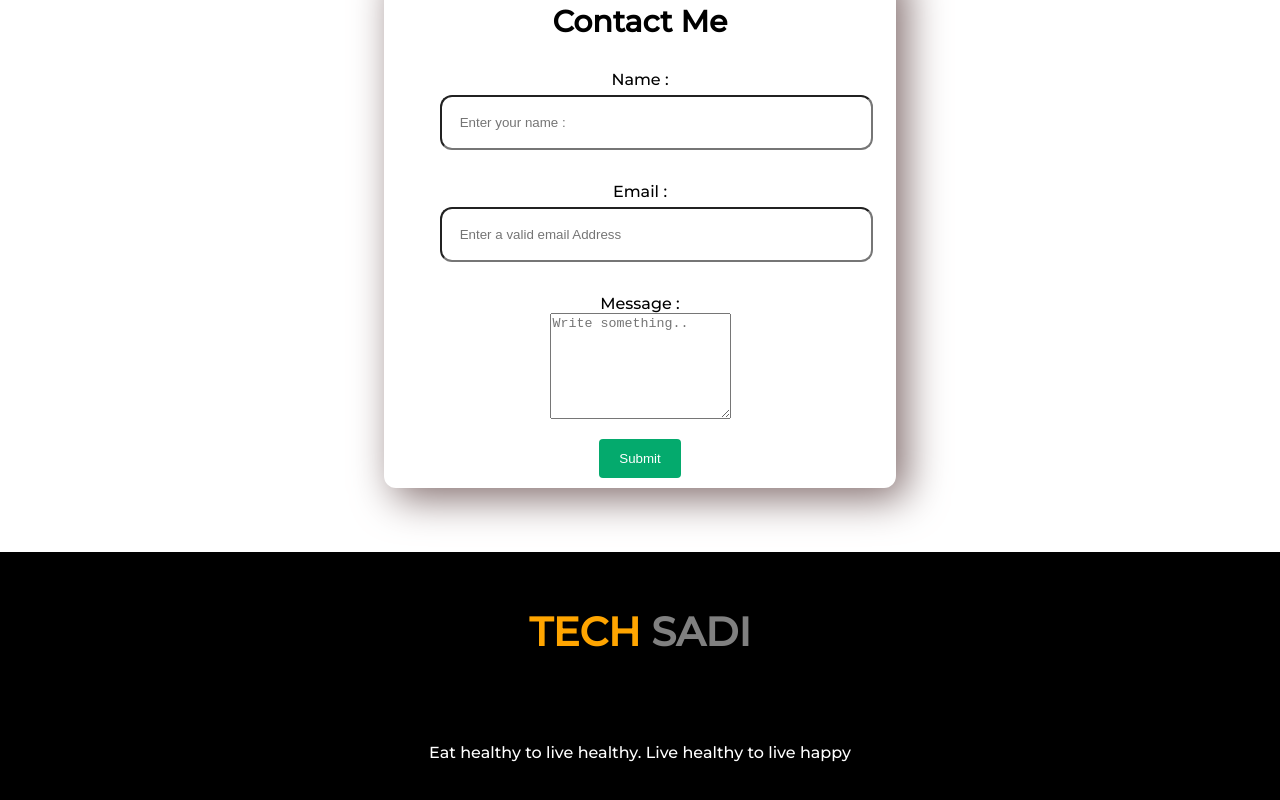
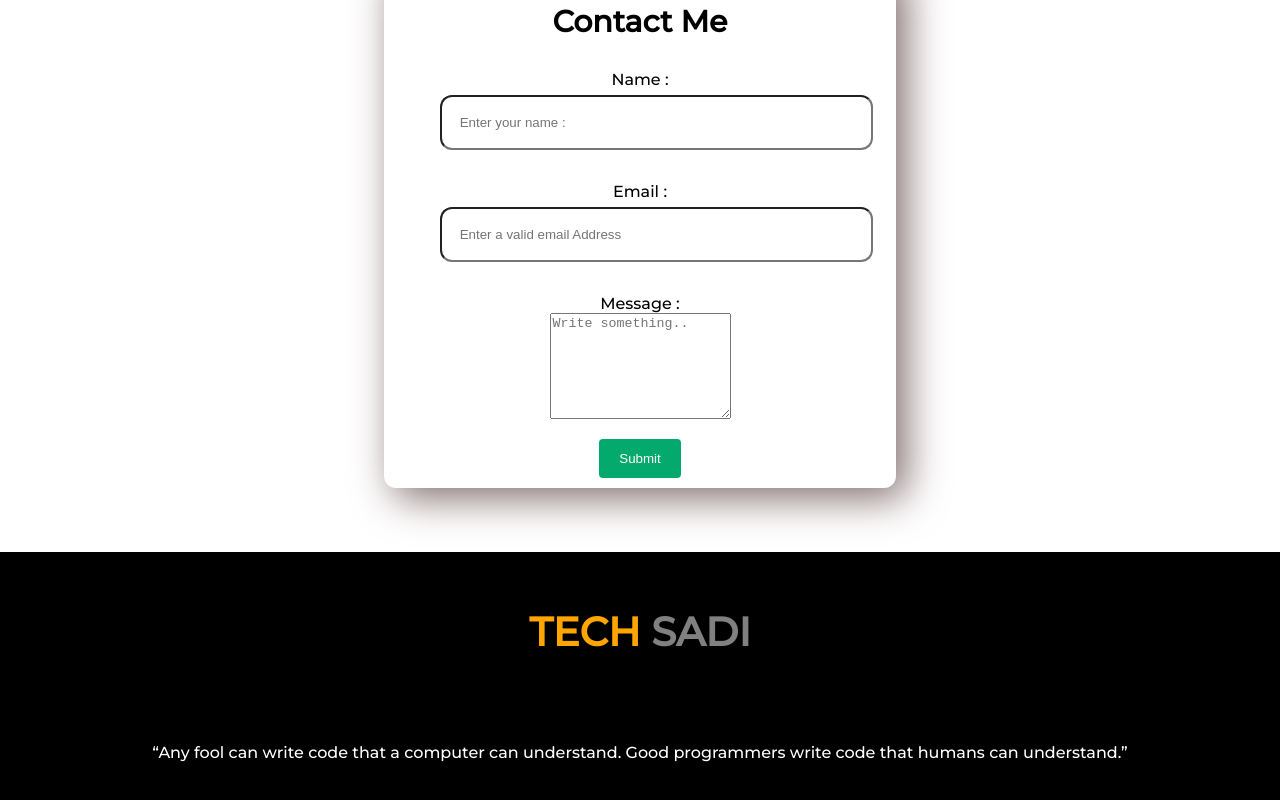
Before and after one commit to Smomi99/portfolio-assignment, a plain HTML site: page index.html in a window 1280 px wide. Shown: the part 3101-3901 px from the top of the page. Drawn offline with Linux system fonts and the light colour scheme.

Commit message:
added paragraph

```diff
--- a/index.html
+++ b/index.html
@@ -107,7 +107,9 @@
 
     <footer class="footer-menu">
         <h2><Span class="orange-color">TECH</Span> <span class="gray"> SADI</span></h2> <br> <br>
-        <p>Eat healthy to live healthy. Live healthy to live happy</p>
+        <p>“Any fool can write code that a computer can understand. Good programmers write code that humans can
+            understand.”</p>
+
     </footer>
 
 
```
